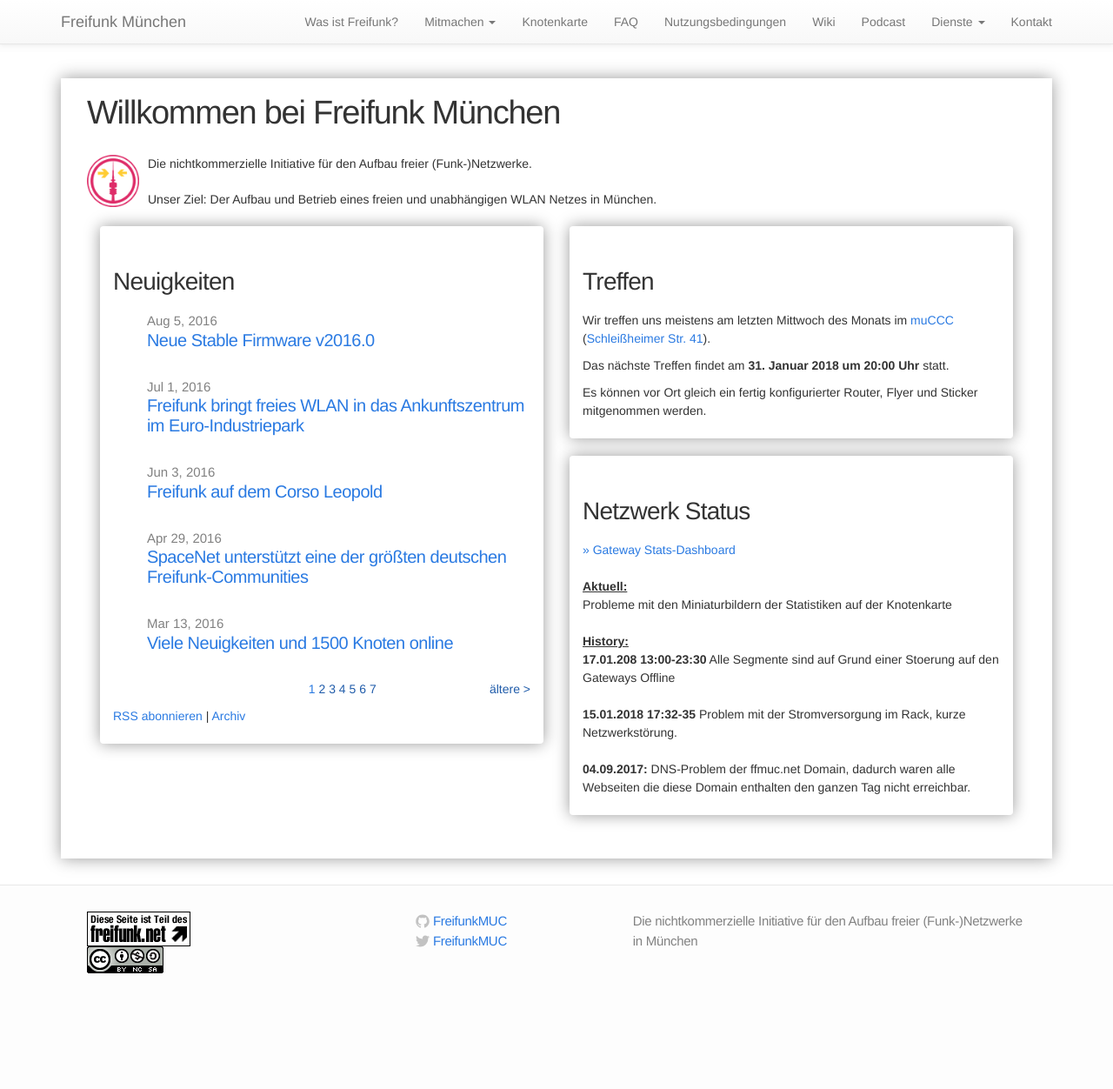
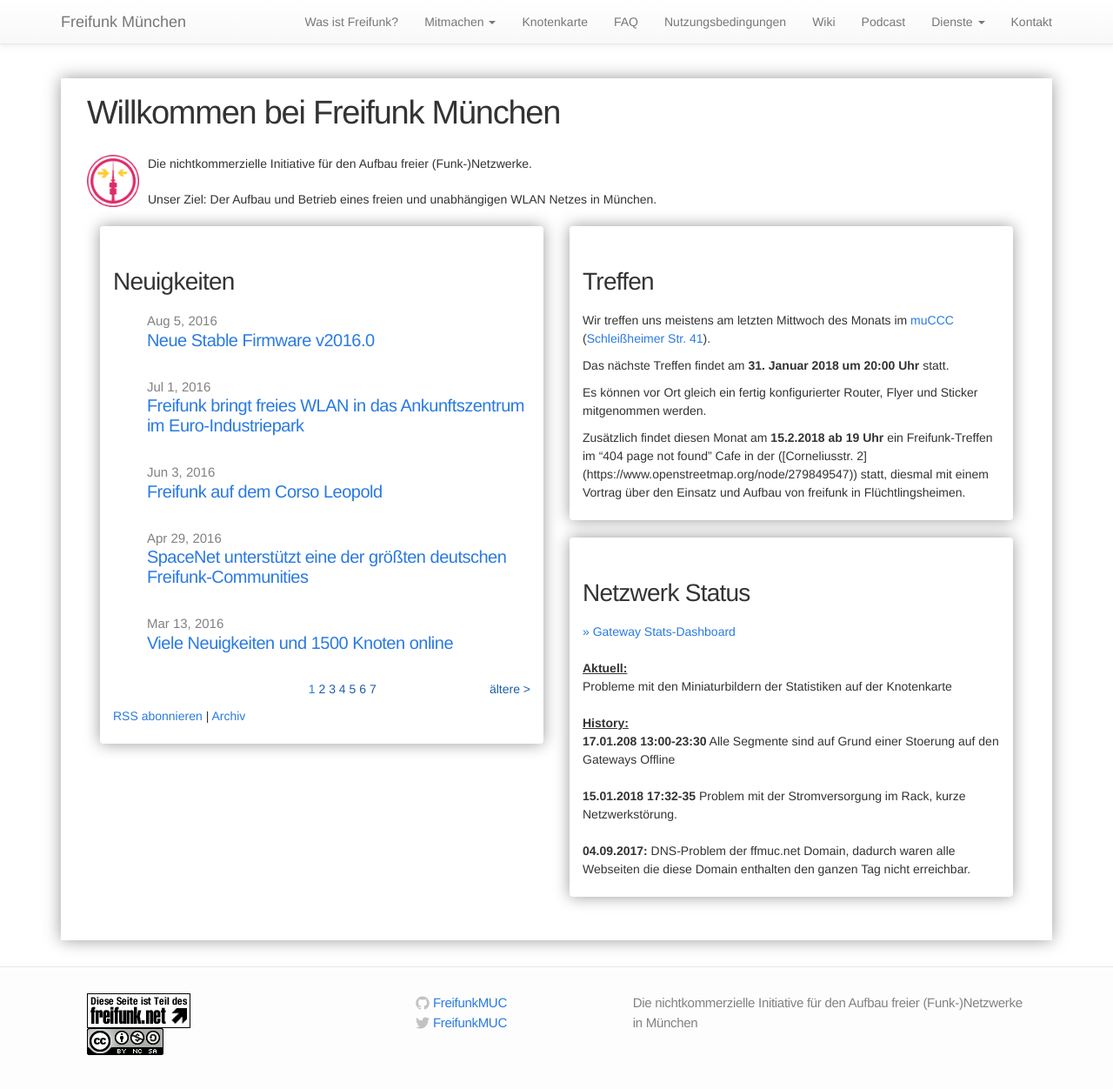
Before and after one commit to freifunkMUC/freifunkmuc.github.io, a Jekyll site: the page built from index.md, in a window 1280 px wide and 1268 px high. Shown: the top 1252 px of the window at 87% size. Built offline with Jekyll 4.4.1, drawn with Linux system fonts in a browser that asks for light colours.

Commit message:
Update treffen.md

```diff
--- a/_includes/treffen.md
+++ b/_includes/treffen.md
@@ -5,3 +5,5 @@ Wir treffen uns meistens am letzten Mittwoch des Monats im [muCCC](https://muc.c
 Das nächste Treffen findet am **31. Januar 2018 um 20:00 Uhr** statt.
 
 Es können vor Ort gleich ein fertig konfigurierter Router, Flyer und Sticker mitgenommen werden.
+
+Zusätzlich findet diesen Monat am **15.2.2018 ab 19 Uhr** ein Freifunk-Treffen im "404 page not found" Cafe in der ([Corneliusstr. 2] (https://www.openstreetmap.org/node/279849547)) statt, diesmal mit einem Vortrag über den Einsatz und Aufbau von freifunk in Flüchtlingsheimen.
```
